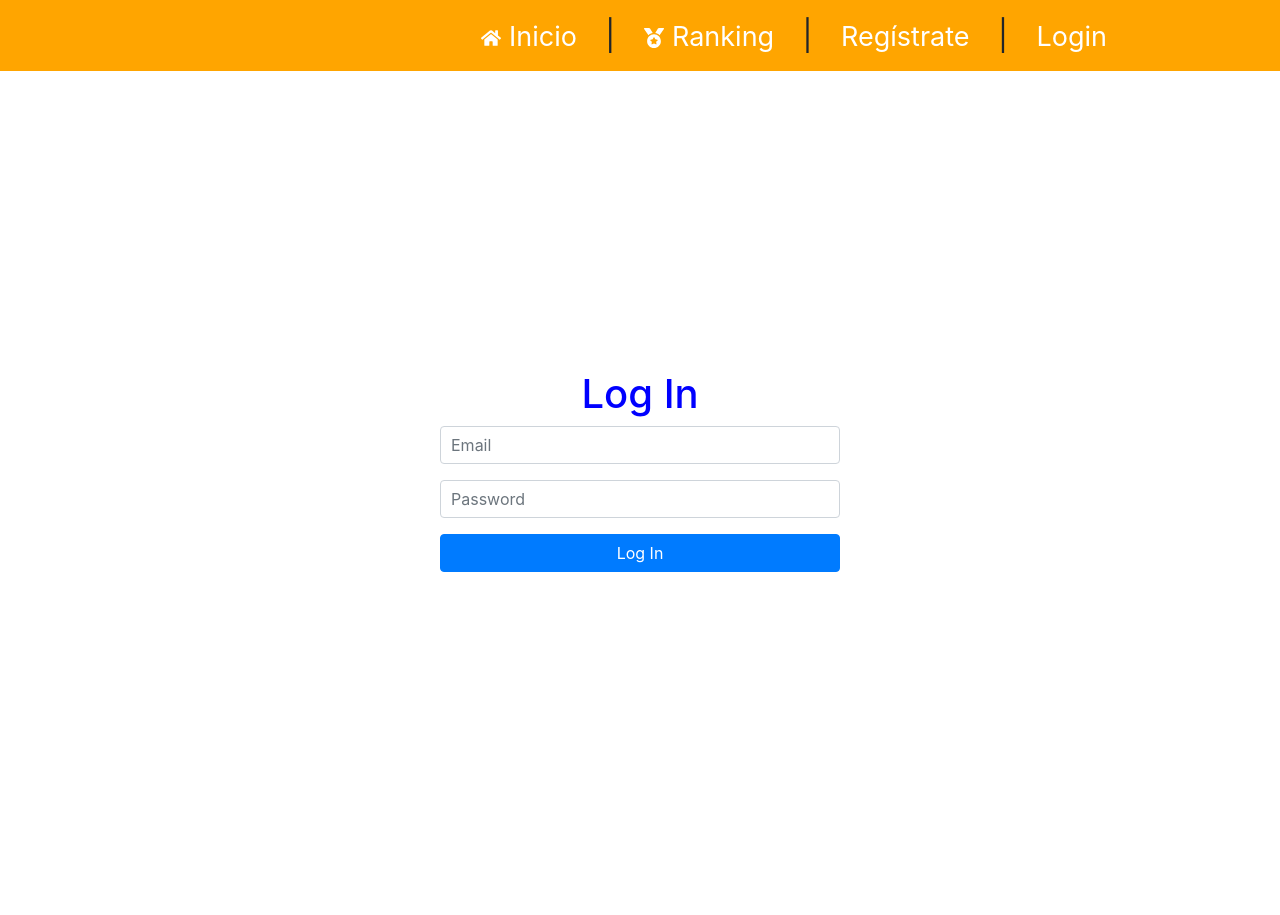
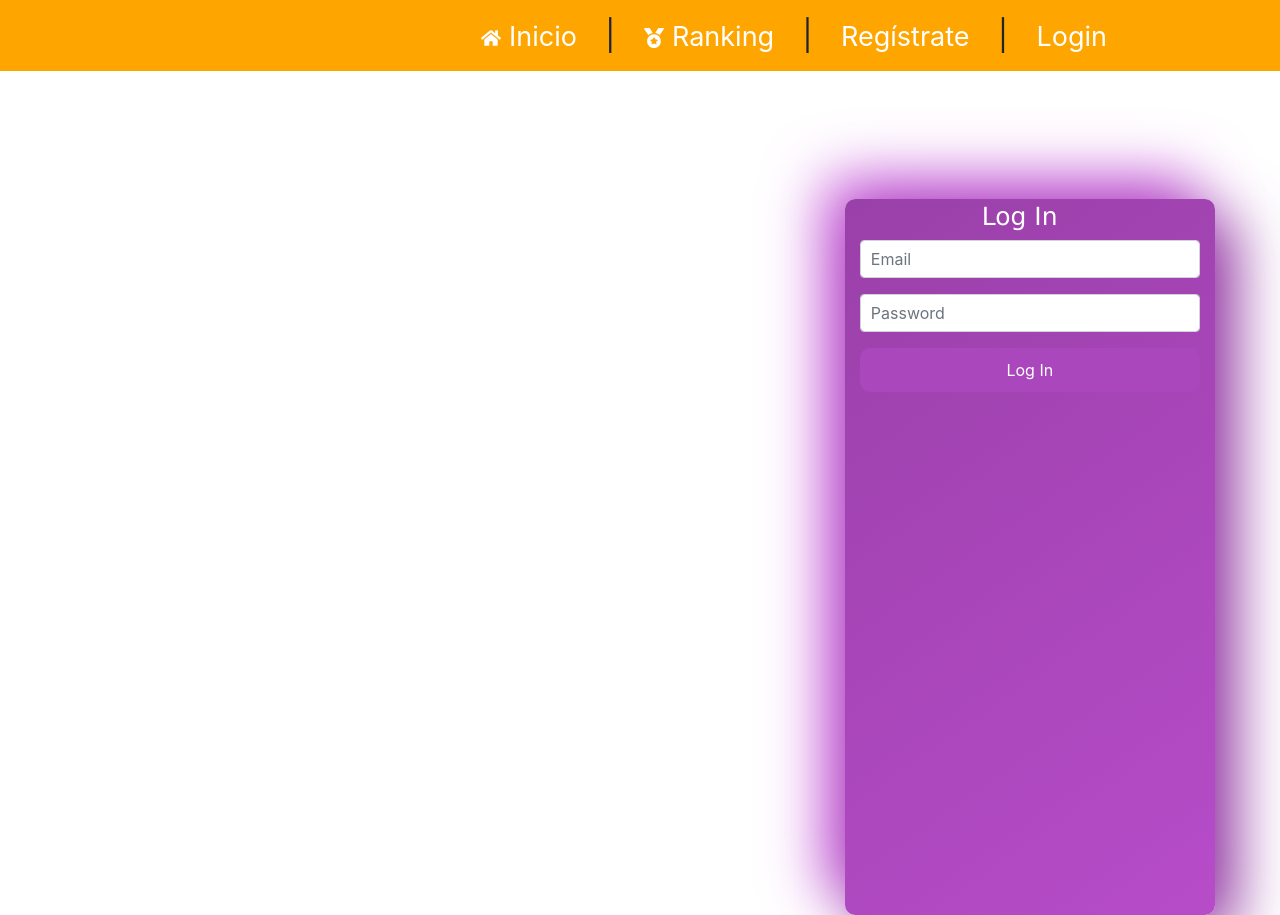
Before and after one commit to daniel2002ccr/Proyecto-DAW-Trivial, a Vue app in the folder FRONT-END/proyectotrivial/: page /login in a window 1280 px wide. Before the commit the page ends 871 px from the top, so only its background shows below. Built offline with nearby package versions, Linux system fonts and the light colour scheme.

Commit message:
[Cambios login

```diff
--- a/FRONT-END/proyectotrivial/src/views/LoginView.vue
+++ b/FRONT-END/proyectotrivial/src/views/LoginView.vue
@@ -48,9 +48,9 @@ export default {
     } else {
         alert('El email o la contraseña son incorrectas.');
         // Redirigir solo si el usuario no está registrado
-        if (!this.isRegistered) {
+       /* if (!this.isRegistered) {
             this.$router.push('/registrar');
-        }
+        } */
     }
 }
   }
@@ -59,20 +59,32 @@ export default {
 
 
 <style scoped>
+/* Estilos importados del primer archivo CSS */
 body {
-    background-color: #F0F0F0;
+  display: grid;
+  place-items: center;
+  background: #AB47BC;
 }
 
-  #containerLogIn {
-    display: flex;
-    flex-direction: column;
-    justify-content: center;
-    align-items: center;
-    height: 100vh;
+.container {
+  margin-top: 10%;
+  margin-left: 66%;
+  color: #fff;
+  width: 370px;
+  height: 716px;
+  border-radius: 10px;
+  background: linear-gradient(145deg, #9a40a9, #b74cc9);
+  box-shadow: 20px 20px 60px #913ca0, -20px -20px 60px #c552d8;
+  border: none;
 }
 
 .tituloRegister {
-    color: blue;
+  margin-top: 1%;
+  padding-top: 1%;
+  padding-right: 6%;
+  text-align: center;
+  font-family: Verdana, Geneva, Tahoma, sans-serif;
+  font-size: 25px;
 }
 
 .formularioRegister {
@@ -86,19 +98,26 @@ export default {
   margin-bottom: 10px;
 }
 
-  .register {
+.btn {
   border-radius: 10px;
   padding: 10px 20px;
   cursor: pointer;
+  outline: none;
+  border: none;
 }
 
-  .mensaje {
-    margin-top: 20px;
-    color: green;
+.btn-primary {
+  background-color: #AB47BC;
+  color: #fff;
 }
 
-  .registrado {
-    margin-top: 20px;
-    color: rgb(61, 61, 61);
+.btn-primary:hover {
+  background-color: #fff;
+  color: #AB47BC;
 }
+
+.btn-block {
+  width: 100%;
+}
+
 </style>
```
Lines whose indentation alone changed are shown as unchanged.
